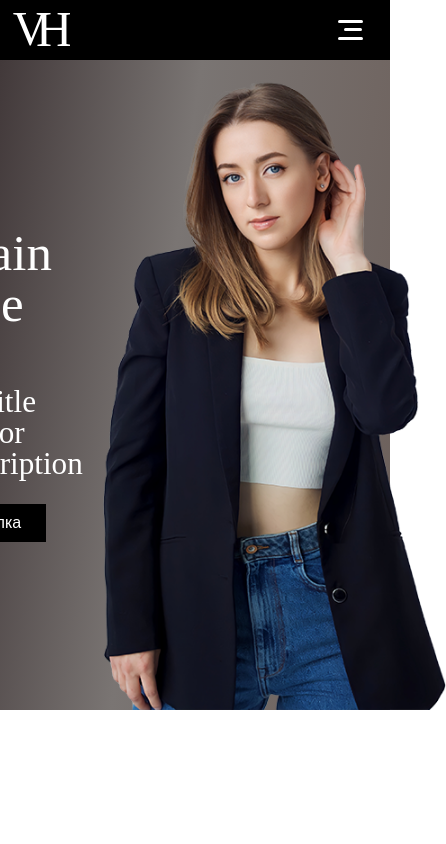
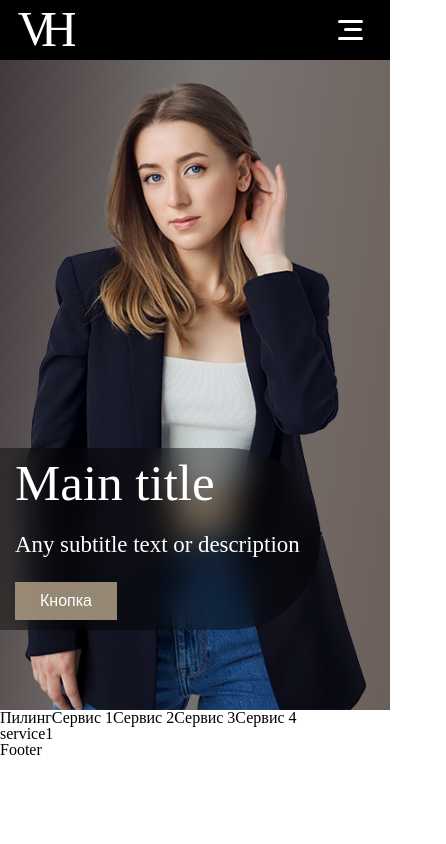
Before and after one commit to 7lad48/hair, a Next.js app: page /service1 in a window 390 px wide. Before the commit this address had no page. Shown: the top 844 px of the page, 446 px wide, since content can reach past the window. Built offline with nearby package versions, Linux system fonts and the light colour scheme.

Commit message:
adaptive welcome section, close side nav on click

```diff
--- /dev/null
+++ b/app/[service]/page.tsx
@@ -0,0 +1,26 @@
+import React from 'react';
+// import {Metadata} from "next";
+// import {API} from "@/api/api";
+
+type PropsType = {
+    params: {
+        service: string // object key like [folderName]
+    }
+}
+
+// export async function generateMetadata({params: {page}}: PropsType): Promise<Metadata> {
+//     // const post = await API.getPost(id)
+//     // return {
+//     //     title: post.title,
+//     // }
+// }
+const Service = async ({ params: {service} }: PropsType) => {
+    // const post = await API.getPost(id)
+    return (
+        <>
+            <h3>{service}</h3>
+        </>
+    );
+}
+
+export default Service;
--- a/app/globals.css
+++ b/app/globals.css
@@ -1,4 +1,5 @@
 .wrapper{
     max-width: 1360px;
     margin: 0 auto;
+    padding: 0 5px;
 }
--- a/app/layout.tsx
+++ b/app/layout.tsx
@@ -4,6 +4,7 @@ import "./globals.css";
 import {Header} from "@/components/Header/Header";
 import {Footer} from "@/components/Footer/Footer";
 import {Welcome} from "@/components/Welcome/Welcome";
+import {Services} from "@/components/Services/Services";
 
 // import { Inter } from "next/font/google";
 // const inter = Inter({ subsets: ["latin"] });
@@ -23,6 +24,7 @@ export default function RootLayout({
       <body /*className={inter.className}*/>
       <Header/>
       <Welcome/>
+      <Services/>
       {children}
       <Footer/>
       </body>
--- a/components/Button/Button.module.scss
+++ b/components/Button/Button.module.scss
@@ -7,5 +7,14 @@
   &:hover {
     background: rgba(164, 149, 126, 0.91);
   }
+}
+@media (max-width: 767px) {
+  .button{
+    display: inline-block;
+    background: black;
+    padding: 10px 25px;
+    transition: 0.3s;
+    background: rgba(164, 149, 126, 0.91);
 
+  }
 }
--- a/components/Header/Header.module.scss
+++ b/components/Header/Header.module.scss
@@ -6,6 +6,7 @@
   height: 60px;
   color: #fff;
   background: #000;
+  z-index: 99;
   .headerWrapper{
     width: 100%;
     display: flex;
--- a/components/Header/NavMenu/Nav.tsx
+++ b/components/Header/NavMenu/Nav.tsx
@@ -56,6 +56,7 @@ export const Nav:FC<NavigationPropsType> = ({items}) => {
                 {items.map( (item: NavItemType) => {
                     const menuItemOnClickHandler = () => {
                         scrollToSection(item.href);
+                        setOpenMenu(false);
                     }
                     return <li key={item.name} className={styles.navItem} onClick={menuItemOnClickHandler}>
                         <button className={`${styles.navBtn} ${activeLink === item.href ? styles.activeMenuLink : ''}`}>{item.name}</button>
--- /dev/null
+++ b/components/Services/Services.tsx
@@ -0,0 +1,18 @@
+import React from 'react';
+import {ServicesNavigation} from "@/components/Services/ServicesNavigation";
+
+
+const services = [
+    {name: 'Пилинг', route: '/'},
+    {name: 'Сервис 1', route: '/service1'},
+    {name: 'Сервис 2', route: '/service2'},
+    {name: 'Сервис 3', route: '/service3'},
+    {name: 'Сервис 4', route: '/service4'}
+]
+export const Services = () => {
+    return (
+        <section id={'services'}>
+            <ServicesNavigation services={services}/>
+        </section>
+    );
+}
--- /dev/null
+++ b/components/Services/ServicesNavigation.tsx
@@ -0,0 +1,27 @@
+'use client'
+import React, {FC} from 'react';
+import Link from "next/link";
+import {usePathname} from "next/navigation";
+
+export type ServicesItemType = {
+    name: string
+    route: string
+}
+type ServicesPropsType = {
+    services: ServicesItemType[]
+}
+export const ServicesNavigation:FC<ServicesPropsType> = (props) => {
+    const {
+        services,
+    } = props
+    const pathname = usePathname()
+    return (
+        <nav>
+            {services.map(service => {
+                const isActive = pathname === service.route || pathname.startsWith(`${service.route}/`)
+                return <Link key={service.name} href={service.route}
+                             className={`link ${isActive ? 'active' : ''}`}>{service.name}</Link>
+            })}
+        </nav>
+    );
+}
--- a/components/Welcome/Welcome.module.scss
+++ b/components/Welcome/Welcome.module.scss
@@ -1,7 +1,4 @@
-//@function w($width, $window) {
-//  @return ($width * 100vw) / $window;
-//}
-@mixin adaptiv-font($pcSize, $mobSize, $maxWidth) {
+@mixin adaptive-font($pcSize, $mobSize, $maxWidth) {
   $addSize: $pcSize - $mobSize;
   $addMobSize: $pcSize + $mobSize * 0.7;
   @media (max-width: 767px) {font-size: calc(#{$mobSize}px + #{$addMobSize} * ((100vw - 320px) / #{$maxWidth}));}
@@ -13,7 +10,7 @@
   background: rgb(66,57,58);
   background: linear-gradient(98deg, rgba(66,57,58,1) 0%, rgba(122,117,115,1) 42%, rgba(108,95,90,1) 100%);
   height: 650px;
-
+  position: relative;
   .welcome_contentWrapper{
     height: 100%;
     display: flex;
@@ -28,10 +25,10 @@
       align-items: flex-start;
       gap: 25px;
       .welcome__infoTitle{
-        @include adaptiv-font(85, 45, 1360);
+        @include adaptive-font(85, 45, 1360);
       }
       .welcome__infoSubtitle{
-        @include adaptiv-font(42, 28, 1360);
+        @include adaptive-font(42, 20, 1360);
       }
     }
     .welcome__picture{
@@ -39,3 +36,14 @@
     }
   }
 }
+@media (max-width: 767px) {
+    .welcome__info{
+      position: absolute;
+      padding: 10px 20px 10px 15px;
+      left:0;
+      bottom: 80px;
+      background-color: rgba(0, 0, 0, 0.4);
+      backdrop-filter: blur(15px);
+      border-radius: 0 150px 150px 0;
+    }
+}
```
